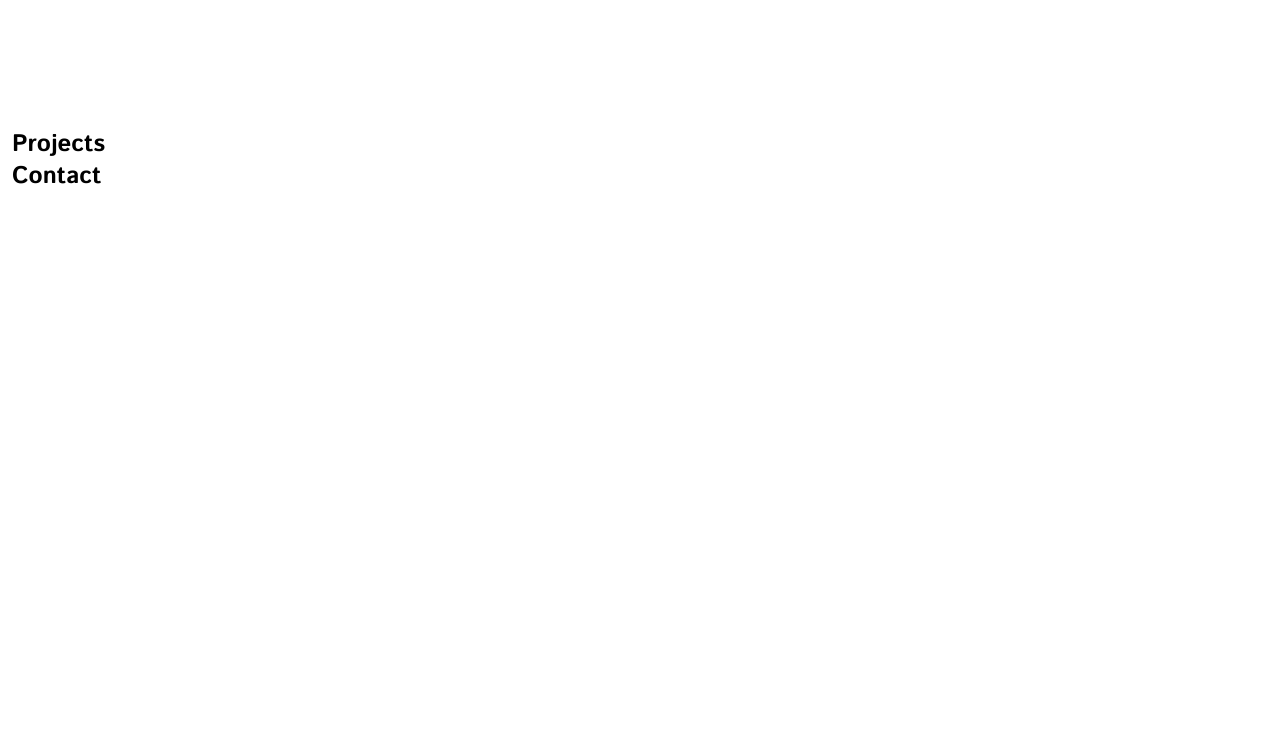
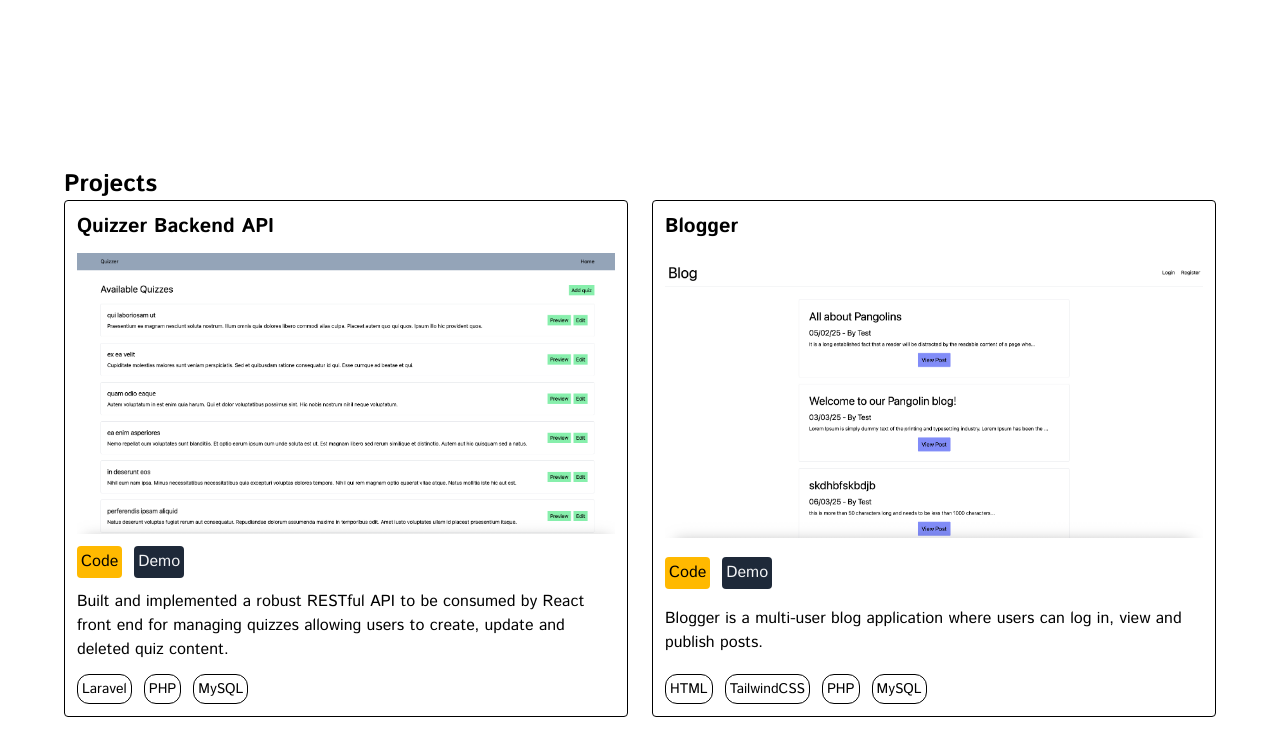
Before and after one commit to sammybhaidani/portfolio-v2, a React (Vite) app: page / in a window 1280 px wide. Shown: the part 840-1579 px from the top of the page. Before the commit the page ends 1044 px from the top, so only its background shows below. Built offline with nearby package versions, Linux system fonts and the light colour scheme.

Commit message:
Fetch and display projects from JSON file

```diff
--- a/src/components/Projects.jsx
+++ b/src/components/Projects.jsx
@@ -1,9 +1,41 @@
+import { useEffect, useState } from "react";
 import SectionHeading from "./atoms/SectionHeading";
+import ProjectCard from "./ProjectCard";
 
-export default function() {
+export default function Projects() {
+
+    const [projects, setProjects] = useState([]);
+
+     function getData() {
+        fetch('/projects.json')
+        .then(response => response.json())
+        .then((data => {
+            setProjects(data.projects);
+            console.log(data.projects);
+        }))
+    }
+
+    useEffect(getData, []);
+
     return (
-        <>
+        <section className="min-h-screen py-10 mx-auto max-w-6xl">
         <SectionHeading text={'Projects'}/>
-        </>
+        <div className="grid grid-cols-1 lg:grid-cols-2 gap-6">
+
+        {projects.map(function (project) {
+            return (
+                <ProjectCard
+                key = {project.id}
+                title = {project.title}
+                description = {project.description}
+                image = {project.image}
+                alt={project.alt}
+                link = {project.link}
+                demo = {project.demo}
+                technologies = {project.technologies}/>
+            )
+        })}
+        </div>
+        </section>
     )
 }
```
